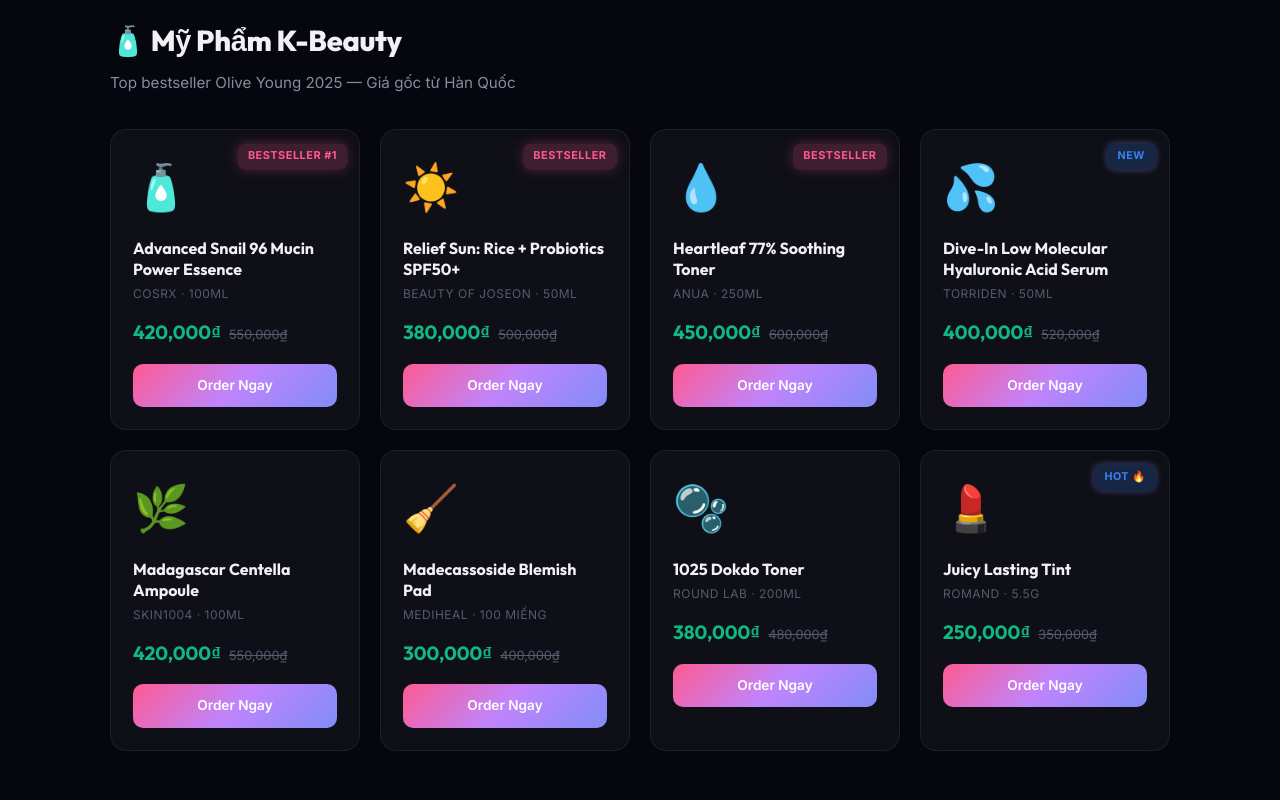
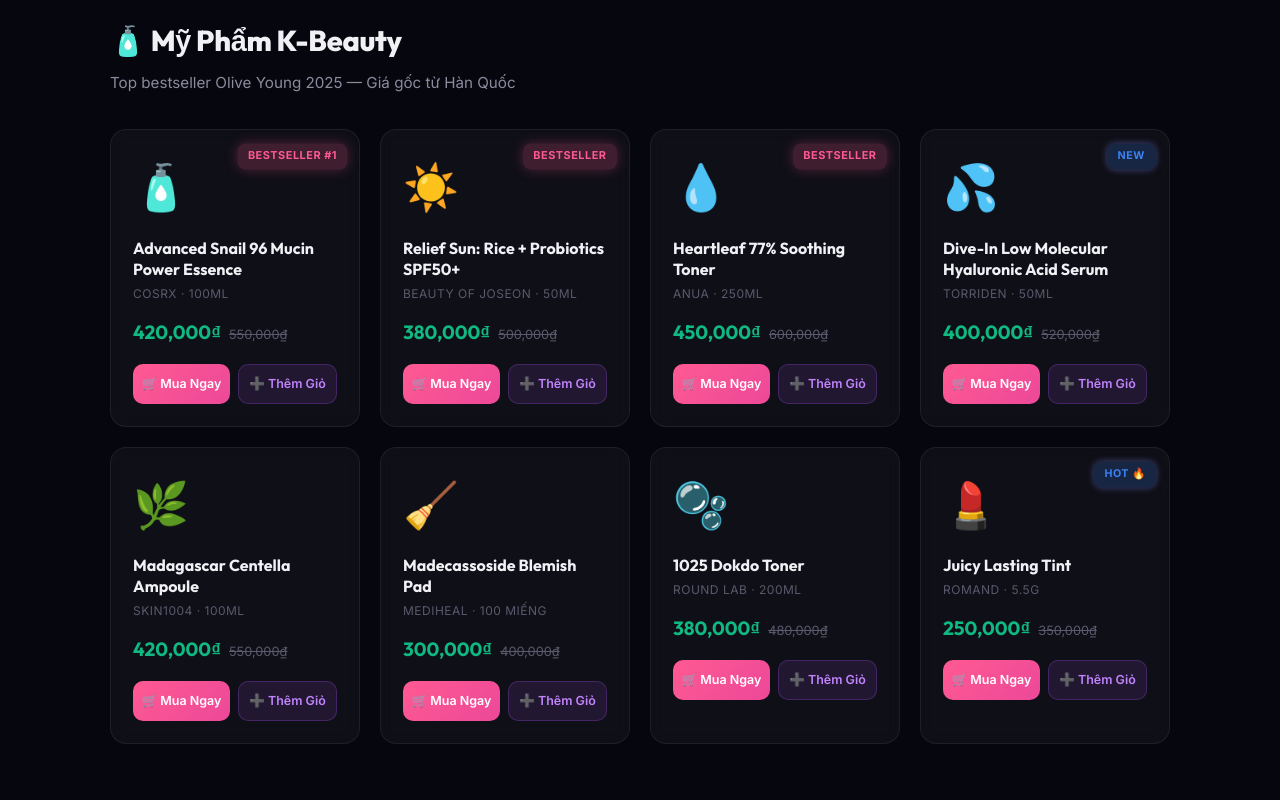
Before and after one commit to tothihaiau0101-code/k-beauty-order, a plain HTML site: page catalog.html in a window 1280 px wide. Shown: the part 740-1540 px from the top of the page. Drawn offline with Linux system fonts and the light colour scheme; no server answers.

Commit message:
feat(M40): dual buttons — Buy Now + Add to Cart on product cards

```diff
--- a/catalog.html
+++ b/catalog.html
@@ -85,7 +85,10 @@
           <span class="price">420,000₫</span>
           <span class="price-compare">550,000₫</span>
         </div>
-        <a href="order-form.html?select=cosrx-snail" class="btn-order btn-order-pink">Order Ngay</a>
+        <div class="card-actions">
+          <a href="order-form.html?select=cosrx-snail" class="btn-order btn-buy-now">🛒 Mua Ngay</a>
+          <button class="btn-order btn-add-cart" data-id="cosrx-snail">➕ Thêm Giỏ</button>
+        </div>
       </div>
 
       <div class="product-card">
@@ -97,7 +100,10 @@
           <span class="price">380,000₫</span>
           <span class="price-compare">500,000₫</span>
         </div>
-        <a href="order-form.html?select=boj-sun" class="btn-order btn-order-pink">Order Ngay</a>
+        <div class="card-actions">
+          <a href="order-form.html?select=boj-sun" class="btn-order btn-buy-now">🛒 Mua Ngay</a>
+          <button class="btn-order btn-add-cart" data-id="boj-sun">➕ Thêm Giỏ</button>
+        </div>
       </div>
 
       <div class="product-card">
@@ -109,7 +115,10 @@
           <span class="price">450,000₫</span>
           <span class="price-compare">600,000₫</span>
         </div>
-        <a href="order-form.html?select=anua-toner" class="btn-order btn-order-pink">Order Ngay</a>
+        <div class="card-actions">
+          <a href="order-form.html?select=anua-toner" class="btn-order btn-buy-now">🛒 Mua Ngay</a>
+          <button class="btn-order btn-add-cart" data-id="anua-toner">➕ Thêm Giỏ</button>
+        </div>
       </div>
 
       <div class="product-card">
@@ -121,7 +130,10 @@
           <span class="price">400,000₫</span>
           <span class="price-compare">520,000₫</span>
         </div>
-        <a href="order-form.html?select=torriden-serum" class="btn-order btn-order-pink">Order Ngay</a>
+        <div class="card-actions">
+          <a href="order-form.html?select=torriden-serum" class="btn-order btn-buy-now">🛒 Mua Ngay</a>
+          <button class="btn-order btn-add-cart" data-id="torriden-serum">➕ Thêm Giỏ</button>
+        </div>
       </div>
 
       <div class="product-card">
@@ -132,7 +144,10 @@
           <span class="price">420,000₫</span>
           <span class="price-compare">550,000₫</span>
         </div>
-        <a href="order-form.html?select=skin1004" class="btn-order btn-order-pink">Order Ngay</a>
+        <div class="card-actions">
+          <a href="order-form.html?select=skin1004" class="btn-order btn-buy-now">🛒 Mua Ngay</a>
+          <button class="btn-order btn-add-cart" data-id="skin1004">➕ Thêm Giỏ</button>
+        </div>
       </div>
 
       <div class="product-card">
@@ -143,7 +158,10 @@
           <span class="price">300,000₫</span>
           <span class="price-compare">400,000₫</span>
         </div>
-        <a href="order-form.html?select=mediheal" class="btn-order btn-order-pink">Order Ngay</a>
+        <div class="card-actions">
+          <a href="order-form.html?select=mediheal" class="btn-order btn-buy-now">🛒 Mua Ngay</a>
+          <button class="btn-order btn-add-cart" data-id="mediheal">➕ Thêm Giỏ</button>
+        </div>
       </div>
 
       <div class="product-card">
@@ -154,7 +172,10 @@
           <span class="price">380,000₫</span>
           <span class="price-compare">480,000₫</span>
         </div>
-        <a href="order-form.html?select=roundlab" class="btn-order btn-order-pink">Order Ngay</a>
+        <div class="card-actions">
+          <a href="order-form.html?select=roundlab" class="btn-order btn-buy-now">🛒 Mua Ngay</a>
+          <button class="btn-order btn-add-cart" data-id="roundlab">➕ Thêm Giỏ</button>
+        </div>
       </div>
 
       <div class="product-card">
@@ -166,7 +187,10 @@
           <span class="price">250,000₫</span>
           <span class="price-compare">350,000₫</span>
         </div>
-        <a href="order-form.html?select=romand" class="btn-order btn-order-pink">Order Ngay</a>
+        <div class="card-actions">
+          <a href="order-form.html?select=romand" class="btn-order btn-buy-now">🛒 Mua Ngay</a>
+          <button class="btn-order btn-add-cart" data-id="romand">➕ Thêm Giỏ</button>
+        </div>
       </div>
 
     </div>
@@ -570,6 +594,21 @@
       });
     });
 
+    // ─── BTN-ADD-CART: Add to cart directly from card ───
+    document.querySelectorAll('.btn-add-cart').forEach(btn => {
+      btn.addEventListener('click', (e) => {
+        e.stopPropagation();
+        const id = btn.getAttribute('data-id');
+        if (!id) return;
+        cart[id] = (cart[id] || 0) + 1;
+        localStorage.setItem('kbeauty_cart', JSON.stringify(cart));
+        updateCartUI();
+        showToast('🛍️ Đã thêm vào giỏ hàng!');
+        btn.style.transform = 'scale(0.92)';
+        setTimeout(() => btn.style.transform = '', 200);
+      });
+    });
+
     // ─── MODAL ADD TO CART (called via onclick from HTML) ───
     function modalAddToCart() {
       const btn = document.getElementById('modalAddCartBtn');
--- a/styles.css
+++ b/styles.css
@@ -451,6 +451,35 @@ body {
   transform: scale(0.95);
 }
 
+/* ─── Dual Button Card Actions ─── */
+.card-actions {
+  display: flex;
+  gap: 8px;
+  margin-top: auto;
+}
+.card-actions .btn-order {
+  flex: 1;
+  text-align: center;
+  font-size: 0.78rem;
+  padding: 10px 6px;
+}
+.btn-buy-now {
+  background: linear-gradient(135deg, #ff5a92, #ec4899);
+  color: #fff;
+}
+.btn-add-cart {
+  background: rgba(168, 85, 247, 0.12);
+  color: #c084fc;
+  border: 1px solid rgba(168, 85, 247, 0.25);
+  cursor: pointer;
+  font-family: inherit;
+  transition: all 0.2s;
+}
+.btn-add-cart:hover {
+  background: rgba(168, 85, 247, 0.25);
+  border-color: rgba(168, 85, 247, 0.5);
+}
+
 /* ========================================================
    Shopping Cart UI
    ======================================================== */
```
